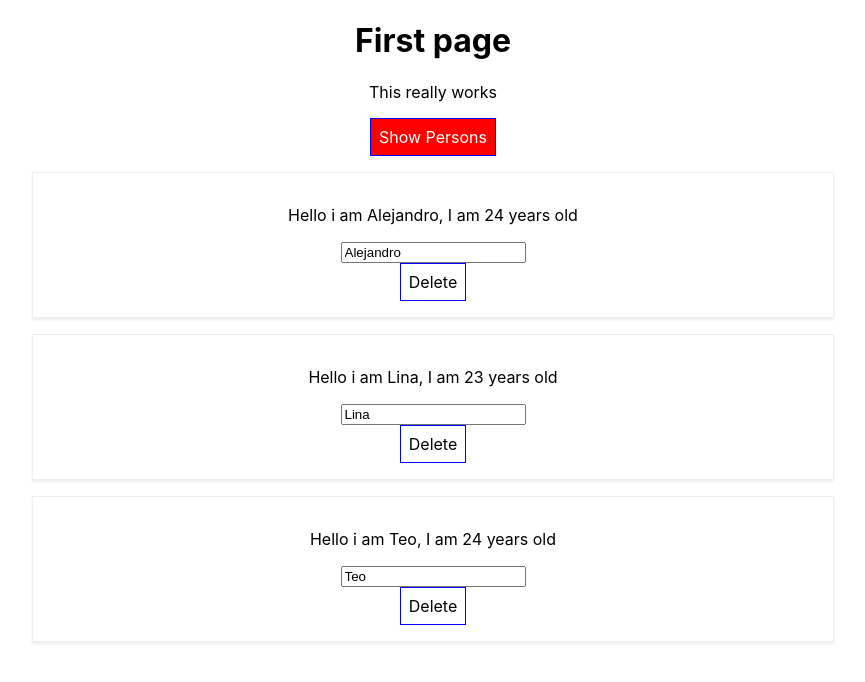
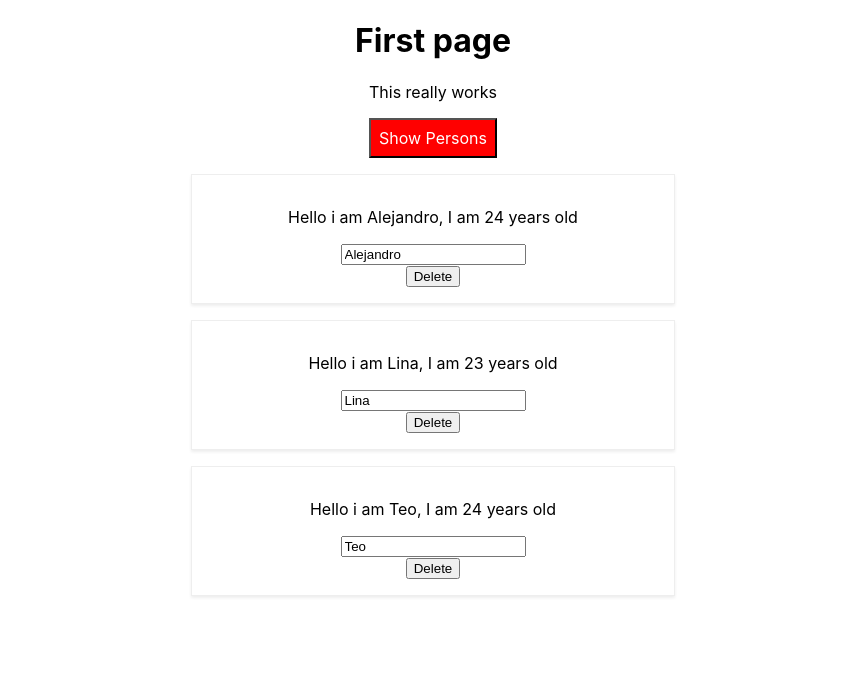
Before and after one commit to Alejo-Casta/reactUdemy, a React (Create React App) app: page / in a window 1280 px wide. Both pictures are taken after a click on the button "Show Persons". Shown: the top 682 px of the page, without its empty margins (207-1072 px from the left). Built offline with nearby package versions, Linux system fonts and the light colour scheme.

Commit message:
70. Introducing Styled Components

```diff
--- a/package.json
+++ b/package.json
@@ -9,7 +9,8 @@
     "radium": "^0.26.0",
     "react": "^16.13.1",
     "react-dom": "^16.13.1",
-    "react-scripts": "3.4.1"
+    "react-scripts": "3.4.1",
+    "styled-components": "^5.1.0"
   },
   "scripts": {
     "start": "react-scripts start",
--- a/src/App.js
+++ b/src/App.js
@@ -1,5 +1,4 @@
 import React, { Component } from 'react';
-import Radium, { StyleRoot } from 'radium';
 
 import './App.css';
 import Person from './Person/Person';
@@ -46,10 +45,10 @@
       font: 'inherit',
       padding: '8px',
       cursor: 'pointer',
-      ':hover': {
-        backgroundColor: 'lightgreen',
-        color: 'black'
-      }
+      // ':hover': {
+      //   backgroundColor: 'lightgreen',
+      //   color: 'black'
+      // }
     }
 
     let persons = null;
@@ -69,10 +68,10 @@
         </div>
       )
       style.backgroundColor = 'red'
-      style[':hover'] = {
-        backgroundColor: 'salmon',
-        color: 'black'
-      }
+      // style[':hover'] = {
+      //   backgroundColor: 'salmon',
+      //   color: 'black'
+      // }
     }
 
     const classes = []
@@ -84,16 +83,14 @@
     }
 
     return (
-      <StyleRoot>
       <div className="App">
         <h1>First page</h1>
         <p className={classes.join(' ')}>This really works</p>
         <button style={style} onClick={this.togglePersonsHandler}>Show Persons</button>
         {persons}
       </div>
-      </StyleRoot>
     );
   }
 }
 
-export default Radium(App);
+export default App;
--- a/src/Person/Person.css
+++ b/src/Person/Person.css
@@ -14,3 +14,9 @@
     padding: 8px;
     cursor: pointer;
 }
+
+@media (min-width: 500px) {
+    .Person{
+        width: '450px'
+    }
+}
--- a/src/Person/Person.js
+++ b/src/Person/Person.js
@@ -1,22 +1,30 @@
 import React from 'react';
-import Radium from 'radium';
+import styled from 'styled-components';
+// import './Person.css';
 
-import './Person.css';
+const StyledDiv = styled.div`
+    width: 60%;
+    margin: 16px auto;
+    border: 1px solid #eee;
+    box-shadow: 0 2px 3px #eee;
+    padding: 16px;
+    text-align: center;
+
+    @media (min-width: 500px) {
+        width: 450px;
+    }
+`;
 
 const Person = (props) => {
-    const style = {
-        '@media (minWidth: 500px)': {
-            width: '450px'
-        }
-    }
-
     return (
-        <div style={style} className='Person'>
+        <StyledDiv>
+            {/* <div className='Person'> */}
             <p>Hello i am {props.name}, I am {props.age} years old</p>
             <input type="text" onChange={props.change} value={props.name} /><br />
             <button onClick={props.click}>Delete</button>
-        </div>
+            {/* </div> */}
+        </StyledDiv>
     )
 }
 
-export default Radium(Person);
+export default Person;
```
Also changed, not shown: 1 other file (tests, documents, lock files or other folders). Lines whose indentation alone changed are shown as unchanged.
